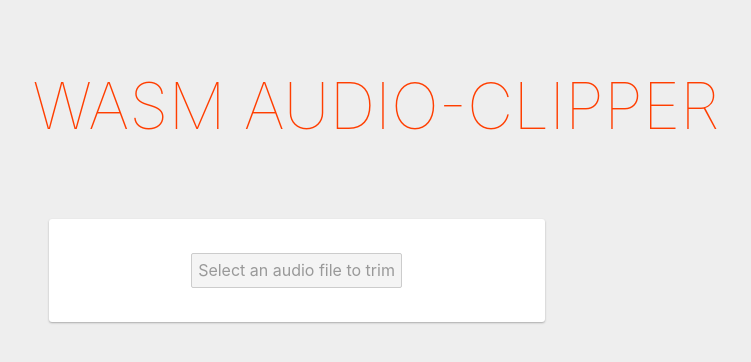
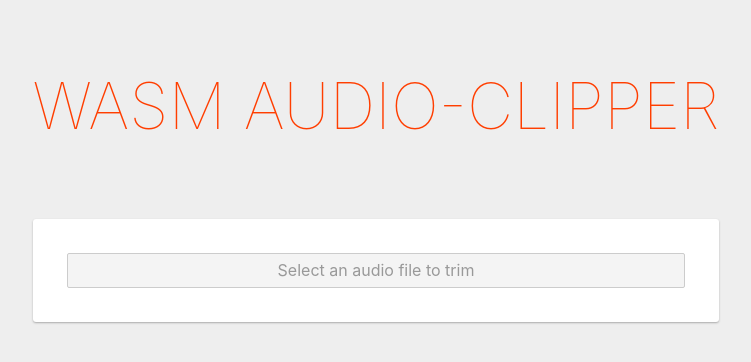
Before and after one commit to marclundgren/wasm-audio-clipper, a Svelte app: page / in a window 1280 px wide. Shown: the top 362 px of the page, without its empty margins (264-1015 px from the left). Built offline with nearby package versions, Linux system fonts and the light colour scheme.

Commit message:
fix layout

```diff
--- a/src/App.svelte
+++ b/src/App.svelte
@@ -14,8 +14,6 @@
   let transcodedSrc: string;
   let currentTime: number = 0;
   let duration: number;
-
-  console.log("currentTime.toFixed(2)", currentTime.toFixed(2));
 </script>
 
 <svelte:head>
@@ -48,7 +46,6 @@
 
         {#if duration}
           <div class="space-between">
-            <!-- <span>{currentTime.toFixed(2)}</span> -->
             <CurrentTime currentTime={Number(currentTime.toFixed(2))} />
 
             <Controls
@@ -80,14 +77,15 @@
   }
 
   main {
-    text-align: center;
     padding: 1em;
-    max-width: 240px;
     margin: 0 auto;
     display: grid;
     align-items: center;
     justify-content: center;
     gap: 2rem;
+    display: grid;
+    place-content: center;
+    /* @todo revisit these rules */
   }
 
   h1 {
@@ -102,11 +100,6 @@
     gap: 1rem;
   }
 
-  .space-between {
-    display: flex;
-    justify-content: space-between;
-  }
-
   @media (min-width: 640px) {
     main {
       max-width: none;
--- a/src/Card.svelte
+++ b/src/Card.svelte
@@ -15,12 +15,14 @@
     background: white;
     border-radius: 3px;
     box-shadow: 0 1px 2px #aaa;
-    display: inline-block;
-    margin: 0 1rem 1rem;
-    max-width: 448px;
+    /* display: inline-block; */
+    /* margin: 0 1rem 1rem; */
+    /* max-width: 448px; */
     padding: 1.5rem;
     position: relative;
     z-index: 2;
+    display: grid;
+    place-content: stretch;
   }
 
   .card .title {
--- a/src/FileUploader.svelte
+++ b/src/FileUploader.svelte
@@ -51,6 +51,9 @@
 </form>
 
 <style lang="scss">
+  form {
+    display: grid;
+  }
   .fileUpload {
     position: relative;
     overflow: hidden;
```
